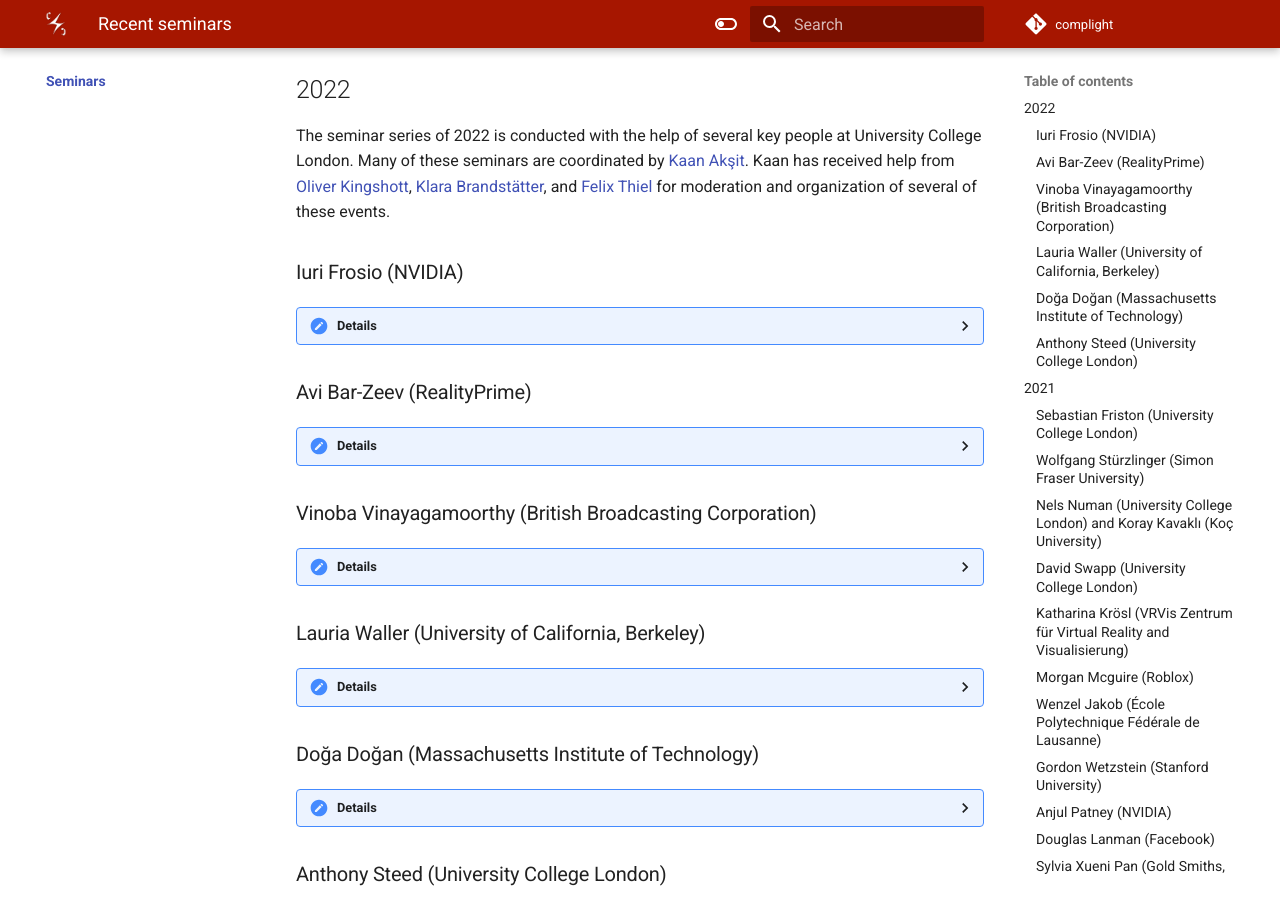
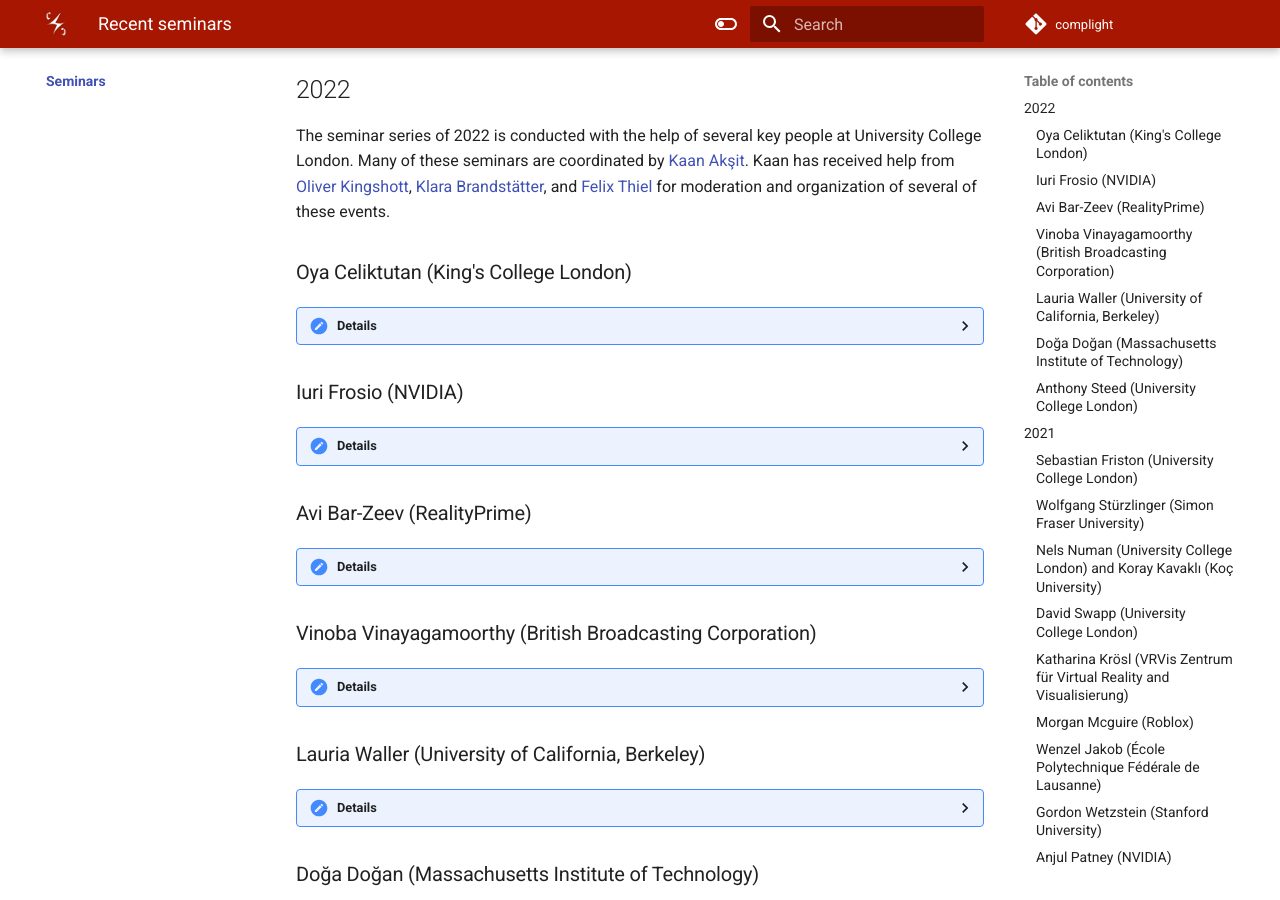
Before and after one commit to complight/complight.github.io, an MkDocs documentation site: the page built from docs/seminars/index.md, in a window 1280 px wide and 900 px high, scrolled down 469 px. Built offline with MkDocs 1.6.1 and Material for MkDocs 9.7.7, drawn with Linux system fonts in a browser that asks for light colours.

Commit message:
Updating the seminars page.

```diff
--- a/docs/seminars/index.md
+++ b/docs/seminars/index.md
@@ -10,6 +10,17 @@ Overall, seminars are a blend of internal and external presenters.
 The seminar series of 2022 is conducted with the help of several key people at University College London.
 Many of these seminars are coordinated by [Kaan Akşit](https://kaanaksit.com).
 Kaan has received help from [Oliver Kingshott](http://oliver.kingshott.com/), [Klara Brandstätter](https://www.linkedin.com/in/klara-brandst%C3%A4tter-79b72820b?lipi=urn%3Ali%3Apage%3Ad_flagship3_profile_view_base_contact_details%3BxbCdu1E4RmWqTPAsdCipMw%3D%3D), and [Felix Thiel](https://www.linkedin.com/in/felix-thiel-97a22215a?lipi=urn%3Ali%3Apage%3Ad_flagship3_profile_view_base_contact_details%3BGgHpsDNOTWeGPFWcUC5M6A%3D%3D) for moderation and organization of several of these events.
+
+### Oya Celiktutan (King's College London)
+??? Details
+    **Date:**
+    23rd March 2022
+
+    **Presenter:** Oya Celiktutan
+
+    **Title:** Towards Building Socially Informed and Adaptive Robotic Systems
+
+    **Watch:** [Recording (Password protected)](https://liveuclac-my.sharepoint.com/:v:/g/personal/ucackak_ucl_ac_uk/EUbiHFspo2JOkwEz4aa5JIUBCU956ey4Z3xeRV9ObaCudw?e=QUUlwD)
 
 ### Iuri Frosio (NVIDIA)
 ??? Details
```
